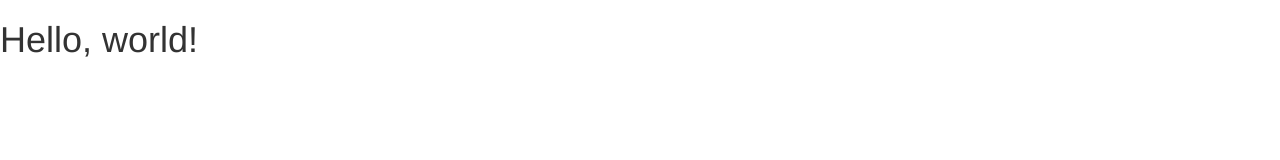
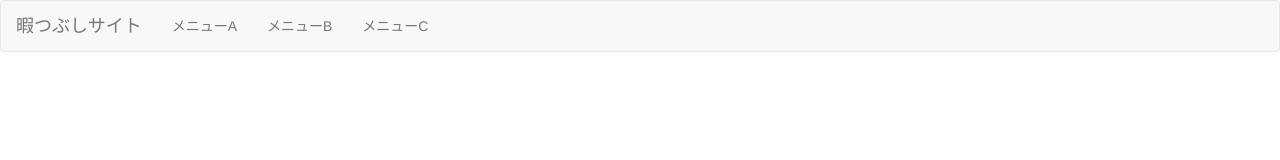
Before and after one commit to nyoronsai/takecare.github.io, a plain HTML site: page index.html in a window 1280 px wide. Drawn offline with nearby package versions, Linux system fonts and the light colour scheme.

Commit message:
make navbar

```diff
--- a/index.html
+++ b/index.html
@@ -11,8 +11,25 @@
     <script src="//ajax.googleapis.com/ajax/libs/jquery/1.11.3/jquery.min.js"></script>
     <!-- BootstrapのJS読み込み -->
     <script src="//maxcdn.bootstrapcdn.com/bootstrap/3.3.5/js/bootstrap.min.js"></script>
+    <link rel="stylesheet" href="css/style.css">
   </head>
   <body>
-    <h1>Hello, world!</h1>
+    <nav class="navbar navbar-default">
+      <div class="container-fluid">
+        <div class="navbar-header">
+          <button class="navbar-toggle collapsed" data-toggle="collapse" data-target="#navbarWhat">
+
+          </button>
+          <a class="navbar-brand">暇つぶしサイト</a>
+        </div>
+        <div class="collapse navbar-collapse" id="navbarWhat">
+          <ul class="nav navbar-nav">
+            <li><a href="#">メニューA</a></li>
+            <li><a href="#">メニューB</a></li>
+            <li><a href="#">メニューC</a></li>
+          </ul>
+        </div>
+      </div>
+    </nav>
   </body>
 </html>
```
Also changed, not shown: css/style.css (added).
